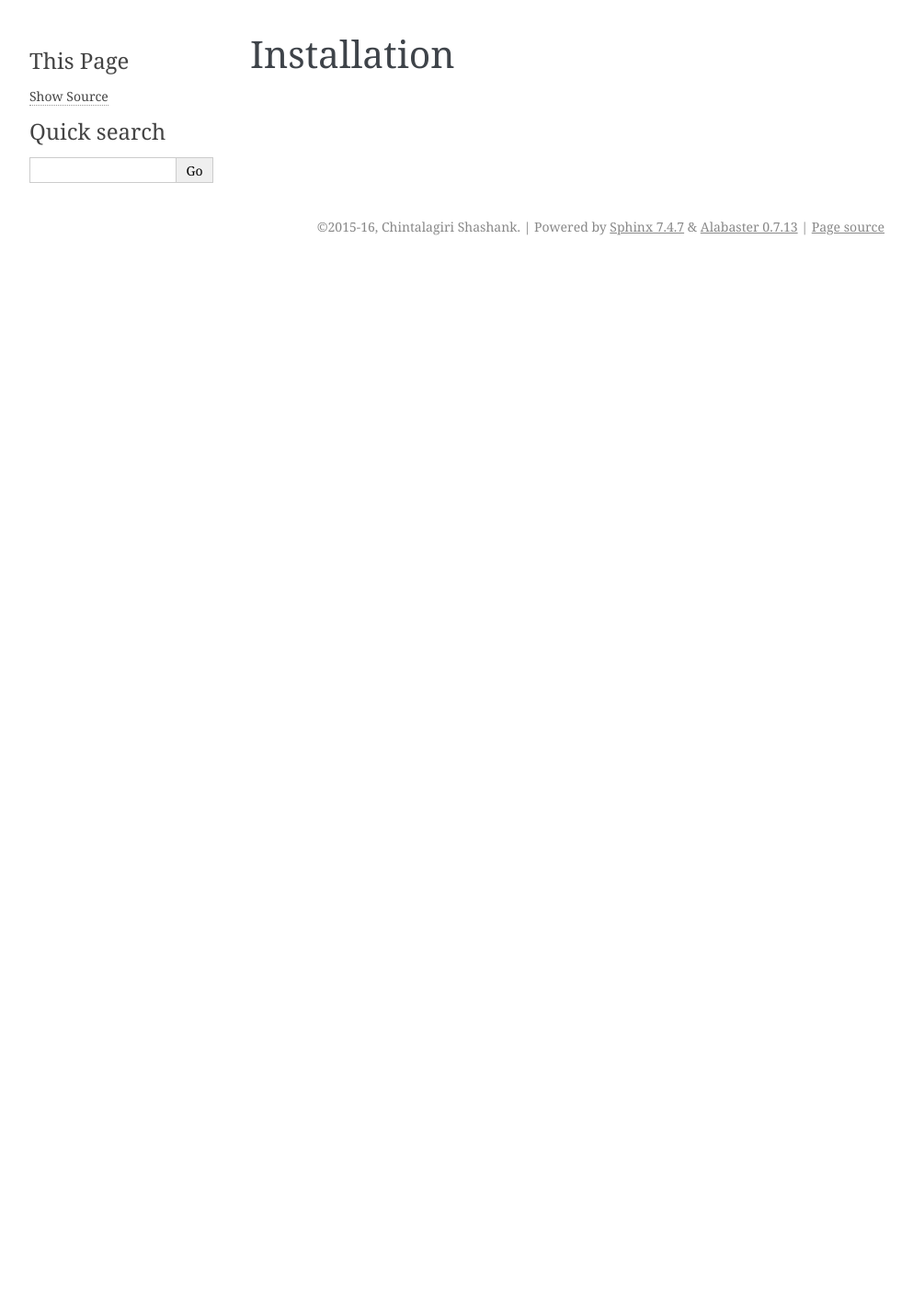
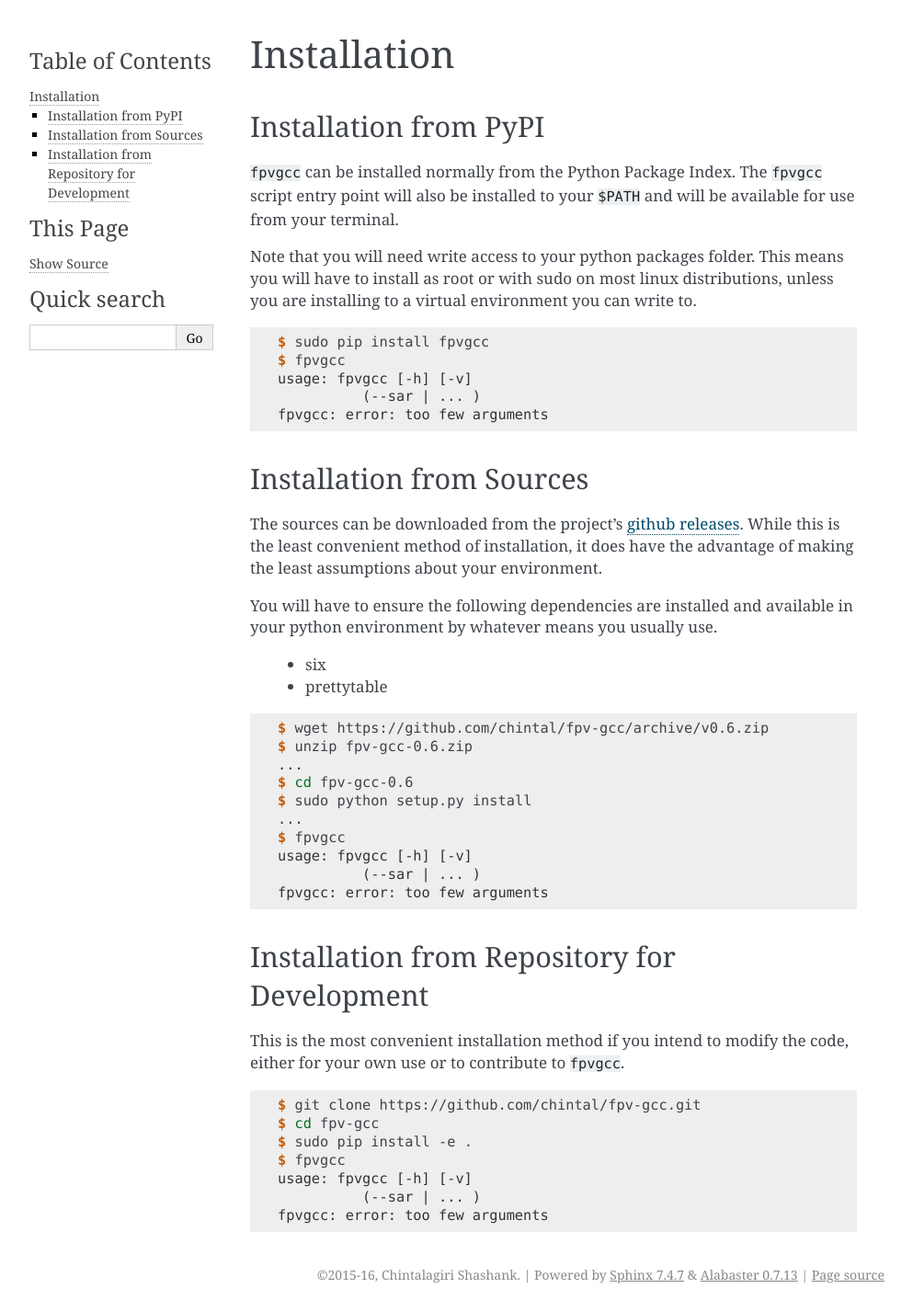
Before and after one commit to ebs-universe/fpv-gcc, a Sphinx documentation site: the page built from docs/installation.rst, in a window 1280 px wide. Shown: the whole page at 92% size, without its empty margins (148-1141 px from the left). Built offline with Sphinx 7.4.7, drawn with Linux system fonts in a browser that asks for light colours; before the commit the page ends 900 px from its top, so only the background shows below that.

Commit message:
Added install instructions.

```diff
--- a/README.rst
+++ b/README.rst
@@ -51,7 +51,7 @@ Links
 
 The latest version of the documentation, including installation, usage, and
 API/developer notes can be found at
-`ReadTheDocs <http://fpv-gcc.readthedocs.org/en/latest/index.html>`_.
+`ReadTheDocs <http://fpvgcc.readthedocs.org/en/latest/index.html>`_.
 
 The latest version of the sources can be found at
 `GitHub <https://github.com/chintal/fpv-gcc>`_. Please use GitHub's features
--- a/docs/installation.rst
+++ b/docs/installation.rst
@@ -1,3 +1,68 @@
 
 Installation
 ============
+
+Installation from PyPI
+----------------------
+
+``fpvgcc`` can be installed normally from the Python Package Index. The
+``fpvgcc`` script entry point will also be installed to your ``$PATH`` and
+will be available for use from your terminal.
+
+Note that you will need write access to your python packages folder. This
+means you will have to install as root or with sudo on most linux distributions,
+unless you are installing to a virtual environment you can write to.
+
+.. code-block:: console
+
+    $ sudo pip install fpvgcc
+    $ fpvgcc
+    usage: fpvgcc [-h] [-v]
+              (--sar | ... )
+    fpvgcc: error: too few arguments
+
+
+Installation from Sources
+-------------------------
+
+The sources can be downloaded from the project's
+`github releases <https://github.com/chintal/fpv-gcc/releases>`_. While this
+is the least convenient method of installation, it does have the advantage of
+making the least assumptions about your environment.
+
+You will have to ensure the following dependencies are installed and available
+in your python environment by whatever means you usually use.
+
+    - six
+    - prettytable
+
+
+.. code-block:: console
+
+    $ wget https://github.com/chintal/fpv-gcc/archive/v0.6.zip
+    $ unzip fpv-gcc-0.6.zip
+    ...
+    $ cd fpv-gcc-0.6
+    $ sudo python setup.py install
+    ...
+    $ fpvgcc
+    usage: fpvgcc [-h] [-v]
+              (--sar | ... )
+    fpvgcc: error: too few arguments
+
+
+Installation from Repository for Development
+--------------------------------------------
+
+This is the most convenient installation method if you intend to modify the
+code, either for your own use or to contribute to ``fpvgcc``.
+
+.. code-block:: console
+
+    $ git clone https://github.com/chintal/fpv-gcc.git
+    $ cd fpv-gcc
+    $ sudo pip install -e .
+    $ fpvgcc
+    usage: fpvgcc [-h] [-v]
+              (--sar | ... )
+    fpvgcc: error: too few arguments
```
Also changed, not shown: setup.py (+5 -6 lines), 1 other file.
